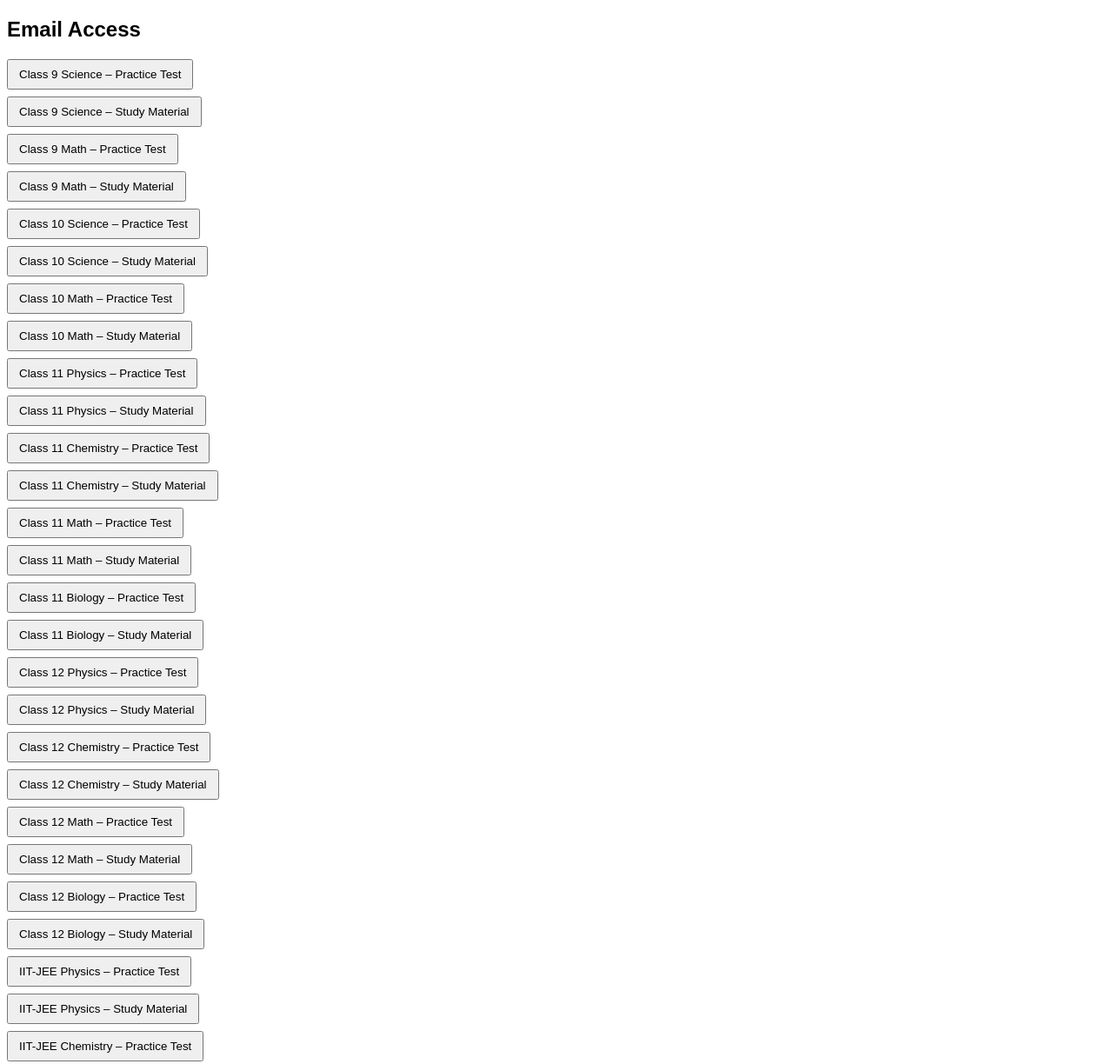
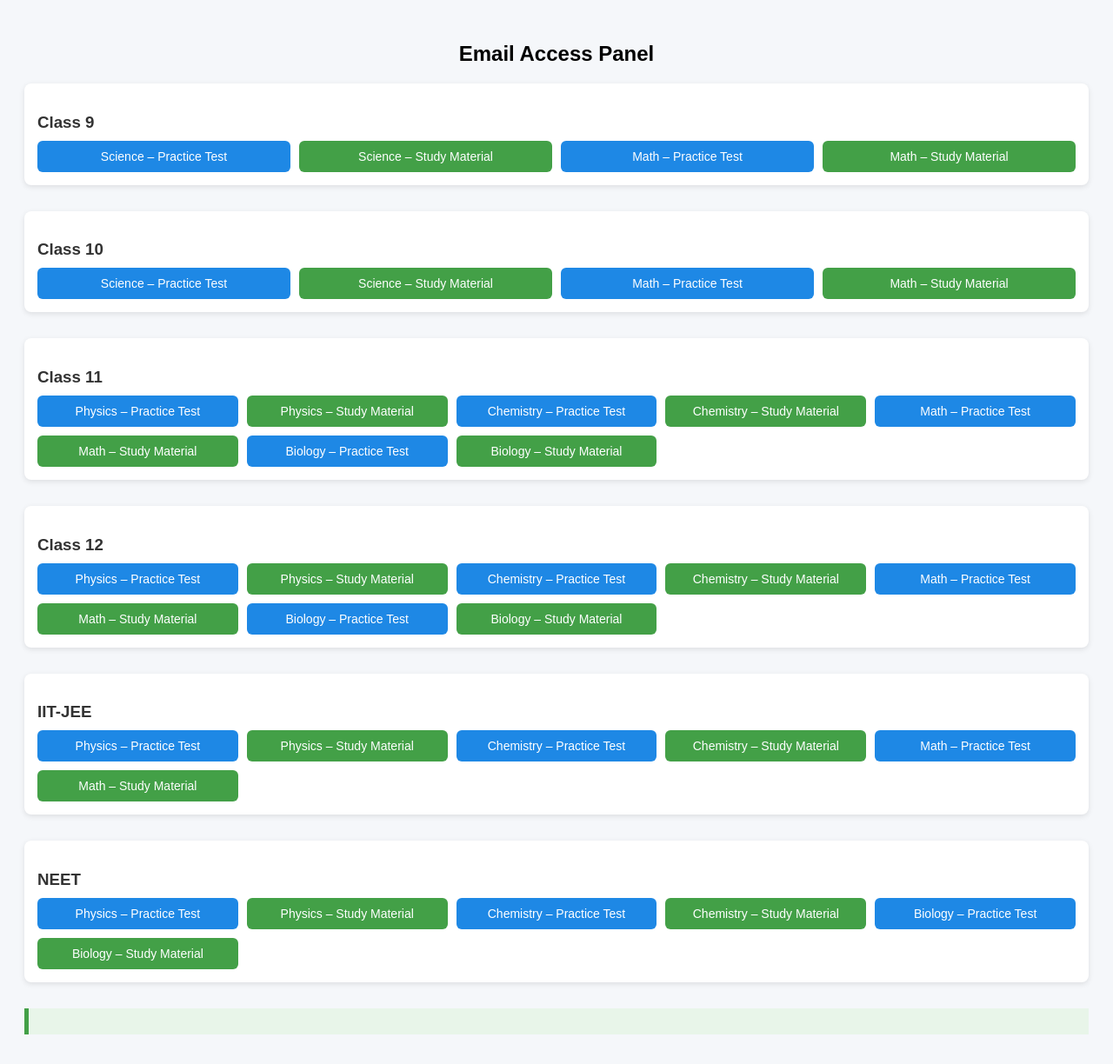
Before and after one commit to paymentbacken-sys/Password-Backen, a website: page public/index.html in a window 1280 px wide. Shown: the top 1224 px of the page at 87% size. Drawn offline with Linux system fonts and the light colour scheme.

Commit message:
Update index.html

```diff
--- a/public/index.html
+++ b/public/index.html
@@ -5,87 +5,148 @@
   <style>
     body {
       font-family: Arial, sans-serif;
+      background: #f5f7fa;
+      padding: 20px;
     }
+
+    h2 {
+      text-align: center;
+    }
+
+    .section {
+      margin-bottom: 30px;
+      background: #ffffff;
+      padding: 15px;
+      border-radius: 8px;
+      box-shadow: 0 2px 6px rgba(0,0,0,0.1);
+    }
+
+    .section h3 {
+      margin-bottom: 10px;
+      color: #333;
+    }
+
+    .grid {
+      display: grid;
+      grid-template-columns: repeat(auto-fit, minmax(220px, 1fr));
+      gap: 10px;
+    }
+
     button {
-      display: block;
-      margin: 8px 0;
-      padding: 8px 12px;
+      padding: 10px;
+      border: none;
+      border-radius: 6px;
+      font-size: 14px;
       cursor: pointer;
+      color: white;
     }
+
+    .practice {
+      background: #1e88e5;
+    }
+
+    .study {
+      background: #43a047;
+    }
+
+    button:hover {
+      opacity: 0.9;
+    }
+
     #email {
-      margin-top: 20px;
+      margin-top: 25px;
+      padding: 15px;
+      background: #e8f5e9;
+      border-left: 5px solid #43a047;
       font-weight: bold;
-      color: green;
+      font-size: 16px;
     }
   </style>
 </head>
 <body>
 
-<h2>Email Access</h2>
+<h2>Email Access Panel</h2>
 
 <div id="buttons"></div>
 
-<p id="email"></p>
+<div id="email"></div>
 
 <script>
-const categories = [
-  // Class 9
-  { id: "class9_science_practice", label: "Class 9 Science – Practice Test" },
-  { id: "class9_science_study", label: "Class 9 Science – Study Material" },
-  { id: "class9_math_practice", label: "Class 9 Math – Practice Test" },
-  { id: "class9_math_study", label: "Class 9 Math – Study Material" },
+const data = {
+  "Class 9": [
+    { id: "class9_science_practice", label: "Science – Practice Test", type: "practice" },
+    { id: "class9_science_study", label: "Science – Study Material", type: "study" },
+    { id: "class9_math_practice", label: "Math – Practice Test", type: "practice" },
+    { id: "class9_math_study", label: "Math – Study Material", type: "study" }
+  ],
 
-  // Class 10
-  { id: "class10_science_practice", label: "Class 10 Science – Practice Test" },
-  { id: "class10_science_study", label: "Class 10 Science – Study Material" },
-  { id: "class10_math_practice", label: "Class 10 Math – Practice Test" },
-  { id: "class10_math_study", label: "Class 10 Math – Study Material" },
+  "Class 10": [
+    { id: "class10_science_practice", label: "Science – Practice Test", type: "practice" },
+    { id: "class10_science_study", label: "Science – Study Material", type: "study" },
+    { id: "class10_math_practice", label: "Math – Practice Test", type: "practice" },
+    { id: "class10_math_study", label: "Math – Study Material", type: "study" }
+  ],
 
-  // Class 11
-  { id: "class11_physics_practice", label: "Class 11 Physics – Practice Test" },
-  { id: "class11_physics_study", label: "Class 11 Physics – Study Material" },
-  { id: "class11_chemistry_practice", label: "Class 11 Chemistry – Practice Test" },
-  { id: "class11_chemistry_study", label: "Class 11 Chemistry – Study Material" },
-  { id: "class11_math_practice", label: "Class 11 Math – Practice Test" },
-  { id: "class11_math_study", label: "Class 11 Math – Study Material" },
-  { id: "class11_biology_practice", label: "Class 11 Biology – Practice Test" },
-  { id: "class11_biology_study", label: "Class 11 Biology – Study Material" },
+  "Class 11": [
+    { id: "class11_physics_practice", label: "Physics – Practice Test", type: "practice" },
+    { id: "class11_physics_study", label: "Physics – Study Material", type: "study" },
+    { id: "class11_chemistry_practice", label: "Chemistry – Practice Test", type: "practice" },
+    { id: "class11_chemistry_study", label: "Chemistry – Study Material", type: "study" },
+    { id: "class11_math_practice", label: "Math – Practice Test", type: "practice" },
+    { id: "class11_math_study", label: "Math – Study Material", type: "study" },
+    { id: "class11_biology_practice", label: "Biology – Practice Test", type: "practice" },
+    { id: "class11_biology_study", label: "Biology – Study Material", type: "study" }
+  ],
 
-  // Class 12
-  { id: "class12_physics_practice", label: "Class 12 Physics – Practice Test" },
-  { id: "class12_physics_study", label: "Class 12 Physics – Study Material" },
-  { id: "class12_chemistry_practice", label: "Class 12 Chemistry – Practice Test" },
-  { id: "class12_chemistry_study", label: "Class 12 Chemistry – Study Material" },
-  { id: "class12_math_practice", label: "Class 12 Math – Practice Test" },
-  { id: "class12_math_study", label: "Class 12 Math – Study Material" },
-  { id: "class12_biology_practice", label: "Class 12 Biology – Practice Test" },
-  { id: "class12_biology_study", label: "Class 12 Biology – Study Material" },
+  "Class 12": [
+    { id: "class12_physics_practice", label: "Physics – Practice Test", type: "practice" },
+    { id: "class12_physics_study", label: "Physics – Study Material", type: "study" },
+    { id: "class12_chemistry_practice", label: "Chemistry – Practice Test", type: "practice" },
+    { id: "class12_chemistry_study", label: "Chemistry – Study Material", type: "study" },
+    { id: "class12_math_practice", label: "Math – Practice Test", type: "practice" },
+    { id: "class12_math_study", label: "Math – Study Material", type: "study" },
+    { id: "class12_biology_practice", label: "Biology – Practice Test", type: "practice" },
+    { id: "class12_biology_study", label: "Biology – Study Material", type: "study" }
+  ],
 
-  // IIT-JEE
-  { id: "iitjee_physics_practice", label: "IIT-JEE Physics – Practice Test" },
-  { id: "iitjee_physics_study", label: "IIT-JEE Physics – Study Material" },
-  { id: "iitjee_chemistry_practice", label: "IIT-JEE Chemistry – Practice Test" },
-  { id: "iitjee_chemistry_study", label: "IIT-JEE Chemistry – Study Material" },
-  { id: "iitjee_math_practice", label: "IIT-JEE Math – Practice Test" },
-  { id: "iitjee_math_study", label: "IIT-JEE Math – Study Material" },
+  "IIT-JEE": [
+    { id: "iitjee_physics_practice", label: "Physics – Practice Test", type: "practice" },
+    { id: "iitjee_physics_study", label: "Physics – Study Material", type: "study" },
+    { id: "iitjee_chemistry_practice", label: "Chemistry – Practice Test", type: "practice" },
+    { id: "iitjee_chemistry_study", label: "Chemistry – Study Material", type: "study" },
+    { id: "iitjee_math_practice", label: "Math – Practice Test", type: "practice" },
+    { id: "iitjee_math_study", label: "Math – Study Material", type: "study" }
+  ],
 
-  // NEET
-  { id: "neet_physics_practice", label: "NEET Physics – Practice Test" },
-  { id: "neet_physics_study", label: "NEET Physics – Study Material" },
-  { id: "neet_chemistry_practice", label: "NEET Chemistry – Practice Test" },
-  { id: "neet_chemistry_study", label: "NEET Chemistry – Study Material" },
-  { id: "neet_biology_practice", label: "NEET Biology – Practice Test" },
-  { id: "neet_biology_study", label: "NEET Biology – Study Material" }
-];
+  "NEET": [
+    { id: "neet_physics_practice", label: "Physics – Practice Test", type: "practice" },
+    { id: "neet_physics_study", label: "Physics – Study Material", type: "study" },
+    { id: "neet_chemistry_practice", label: "Chemistry – Practice Test", type: "practice" },
+    { id: "neet_chemistry_study", label: "Chemistry – Study Material", type: "study" },
+    { id: "neet_biology_practice", label: "Biology – Practice Test", type: "practice" },
+    { id: "neet_biology_study", label: "Biology – Study Material", type: "study" }
+  ]
+};
 
 const container = document.getElementById("buttons");
 
-categories.forEach(c => {
-  const btn = document.createElement("button");
-  btn.innerText = c.label;
-  btn.onclick = () => getEmail(c.id);
-  container.appendChild(btn);
-});
+for (const section in data) {
+  const box = document.createElement("div");
+  box.className = "section";
+
+  box.innerHTML = `<h3>${section}</h3><div class="grid"></div>`;
+  const grid = box.querySelector(".grid");
+
+  data[section].forEach(item => {
+    const btn = document.createElement("button");
+    btn.textContent = item.label;
+    btn.className = item.type;
+    btn.onclick = () => getEmail(item.id);
+    grid.appendChild(btn);
+  });
+
+  container.appendChild(box);
+}
 
 function getEmail(category) {
   fetch(`/email?category=${category}`)
@@ -93,9 +154,6 @@ function getEmail(category) {
     .then(data => {
       document.getElementById("email").innerText =
         data.email || data.message;
-    })
-    .catch(() => {
-      document.getElementById("email").innerText = "Server error";
     });
 }
 </script>
```
